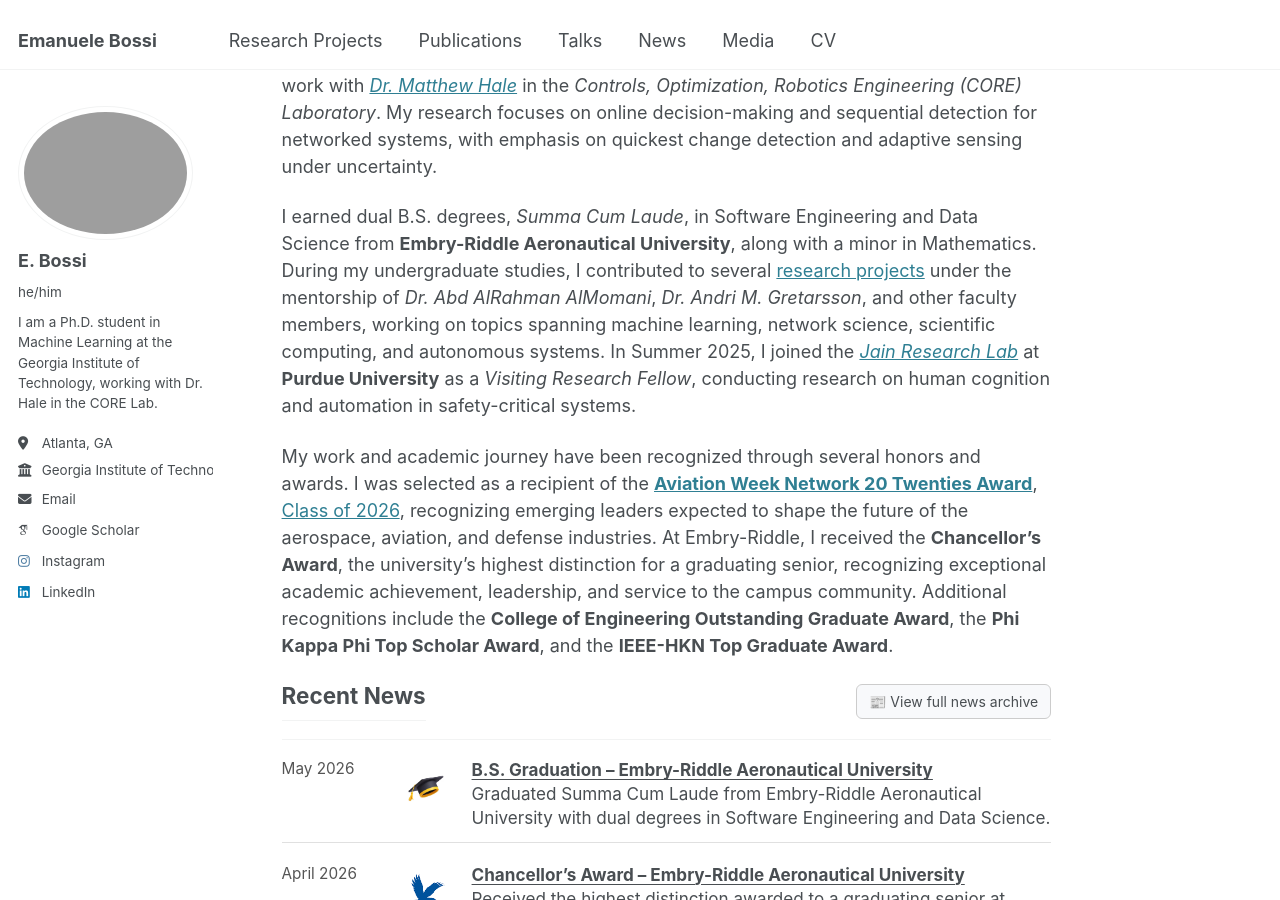
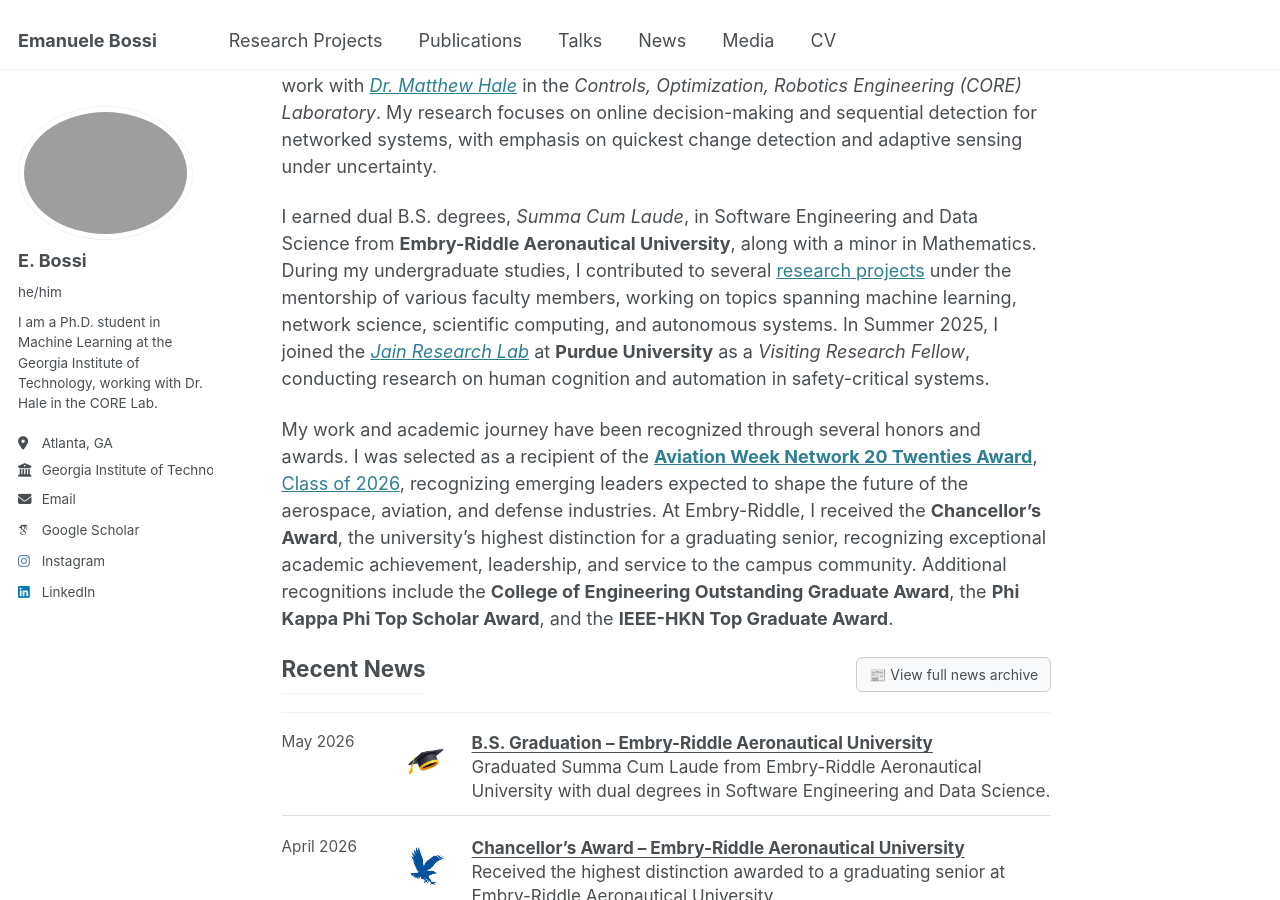
Before and after one commit to bossiemanuele/bossiemanuele.github.io, a Jekyll site: the page built from _pages/about.md, in a window 1280 px wide and 900 px high, scrolled down 355 px. Built offline with Jekyll 4.4.1, drawn with Linux system fonts in a browser that asks for light colours; some web fonts are replaced; grey boxes are pictures that could not be loaded.

Commit message:
Update about.md

```diff
--- a/_pages/about.md
+++ b/_pages/about.md
@@ -147,7 +147,7 @@
 
 I am a Ph.D. student in *Machine Learning* at the **Georgia Institute of Technology**, where I work with [*Dr. Matthew Hale*](https://research.gatech.edu/people/matthew-hale) in the *Controls, Optimization, Robotics Engineering (CORE) Laboratory*. My research focuses on online decision-making and sequential detection for networked systems, with emphasis on quickest change detection and adaptive sensing under uncertainty.
 
-I earned dual B.S. degrees, *Summa Cum Laude*, in Software Engineering and Data Science from **Embry-Riddle Aeronautical University**, along with a minor in Mathematics. During my undergraduate studies, I contributed to several [research projects](https://bossiemanuele.github.io/portfolio/undergraduate/) under the mentorship of *Dr. Abd AlRahman AlMomani*, *Dr. Andri M. Gretarsson*, and other faculty members, working on topics spanning machine learning, network science, scientific computing, and autonomous systems. In Summer 2025, I joined the [*Jain Research Lab*](https://engineering.purdue.edu/JainResearchLab/) at **Purdue University** as a *Visiting Research Fellow*, conducting research on human cognition and automation in safety-critical systems.
+I earned dual B.S. degrees, *Summa Cum Laude*, in Software Engineering and Data Science from **Embry-Riddle Aeronautical University**, along with a minor in Mathematics. During my undergraduate studies, I contributed to several [research projects](https://bossiemanuele.github.io/portfolio/undergraduate/) under the mentorship of various faculty members, working on topics spanning machine learning, network science, scientific computing, and autonomous systems. In Summer 2025, I joined the [*Jain Research Lab*](https://engineering.purdue.edu/JainResearchLab/) at **Purdue University** as a *Visiting Research Fellow*, conducting research on human cognition and automation in safety-critical systems.
 
 My work and academic journey have been recognized through several honors and awards. I was selected as a recipient of the [**Aviation Week Network 20 Twenties Award**](https://www.einpresswire.com/article/880869714/aviation-week-network-announces-class-of-2026-20-twenties-winners), [Class of 2026](https://20twenties.aviationweek.com/winners/winners1/), recognizing emerging leaders expected to shape the future of the aerospace, aviation, and defense industries. At Embry-Riddle, I received the **Chancellor’s Award**, the university’s highest distinction for a graduating senior, recognizing exceptional academic achievement, leadership, and service to the campus community. Additional recognitions include the **College of Engineering Outstanding Graduate Award**, the **Phi Kappa Phi Top Scholar Award**, and the **IEEE-HKN Top Graduate Award**.
 
```
